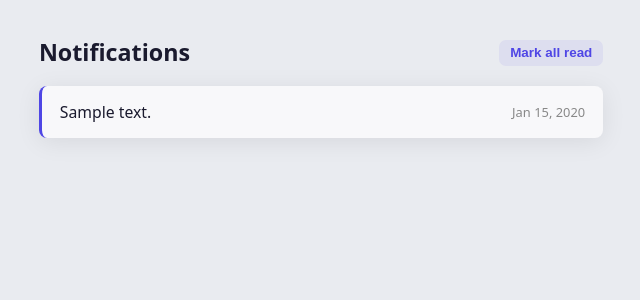
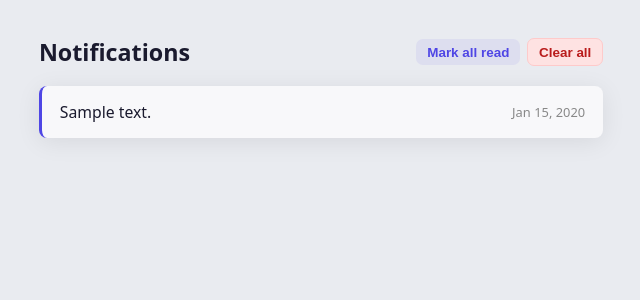
Before and after one commit to SinNerf/InnerCircle, a FastAPI app: template app/templates/notifications.html in a window 1280 px wide. Shown: the part 60-360 px from the top of the page, without its empty margins (319-959 px from the left). Run offline with FastAPI, Linux system fonts and the light colour scheme; the template is opened without the code that fills it: most values are stand-ins (such as "Sample title", 1, 10 or a date in 2020).

Commit message:
added news clear

```diff
--- a/app/main.py
+++ b/app/main.py
@@ -847,6 +847,14 @@ def notifications_mark_read(user: User = Depends(get_current_user), session: Ses
     return RedirectResponse(url="/notifications", status_code=status.HTTP_303_SEE_OTHER)
 
 
+@app.post("/notifications/clear")
+def notifications_clear(user: User = Depends(get_current_user), session: Session = Depends(get_session)):
+    for n in session.exec(select(Notification).where(Notification.user_id == user.id)).all():
+        session.delete(n)
+    session.commit()
+    return RedirectResponse(url="/notifications", status_code=status.HTTP_303_SEE_OTHER)
+
+
 @app.get("/admin", response_class=HTMLResponse)
 def admin_panel(
     request: Request, queued: int = Query(0),
--- a/app/templates/notifications.html
+++ b/app/templates/notifications.html
@@ -14,9 +14,14 @@
   <div class="flex justify-between items-center mb-2">
     <h2 style="font-size:1.3rem;">Notifications</h2>
     {% if notifications %}
-    <form method="post" action="/notifications/read" style="margin:0;">
-      <button class="btn btn-ghost btn-sm" type="submit">Mark all read</button>
-    </form>
+    <div style="display:flex; gap:.4rem;">
+      <form method="post" action="/notifications/read" style="margin:0;">
+        <button class="btn btn-ghost btn-sm" type="submit">Mark all read</button>
+      </form>
+      <form method="post" action="/notifications/clear" style="margin:0;">
+        <button class="btn btn-danger btn-sm" type="submit" onclick="return confirm('Clear all notifications?')">Clear all</button>
+      </form>
+    </div>
     {% endif %}
   </div>
 
```
Also changed, not shown: app/templates/user_profile.html (+8 -8 lines).
